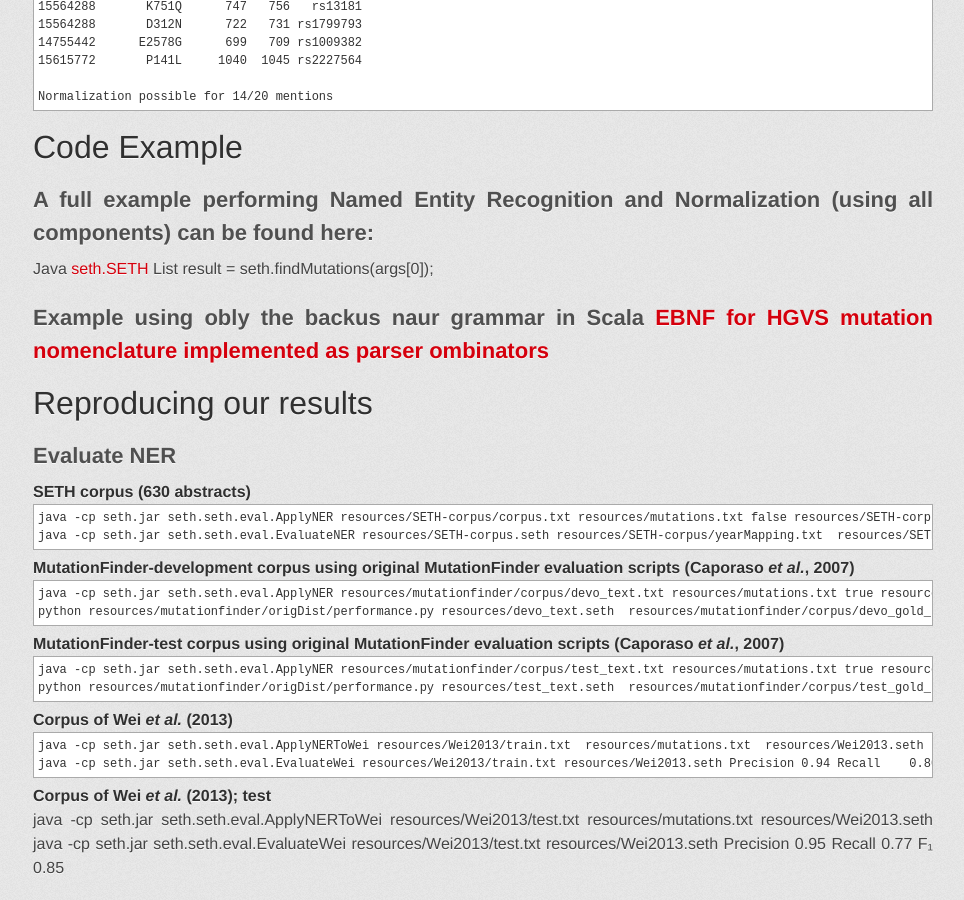
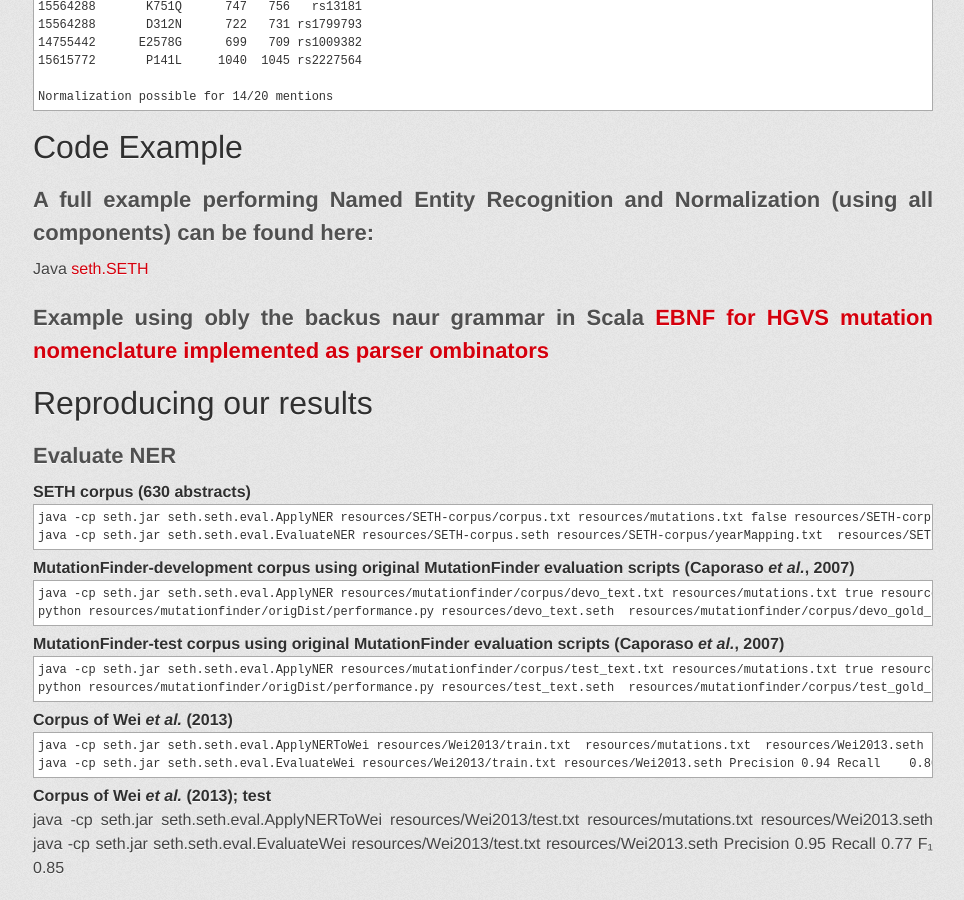
Before and after one commit to rockt/SETH, a Jekyll site: the page built from index.md, in a window 1280 px wide and 900 px high, scrolled down 1668 px. Shown: the whole window, without its empty margins (157-1121 px from the left). Built offline with Jekyll 4.4.1, drawn with Linux system fonts in a browser that asks for light colours; some web fonts are replaced; Markdown is read by kramdown in place of the engine named in the settings.

Commit message:
Update index.md

```diff
--- a/index.md
+++ b/index.md
@@ -78,7 +78,7 @@ containing a list of mutations that SETH should link to dbSNP (*i.e.* rs numbers
 # Code Example
 ##A full example performing Named Entity Recognition and Normalization (using all components) can be found here:
 Java [seth.SETH](https://github.com/rockt/SETH/blob/master/src/main/java/seth/SETH.java#L160-L205)
- List<MutationMention> result = seth.findMutations(args[0]);
+
 ## Example using obly the backus naur grammar in Scala [EBNF for HGVS mutation nomenclature implemented as parser ombinators](https://github.com/rockt/SETH/blob/master/src/main/scala/seth/ner/SETHNER.scala#L128-L356)
 
 
```
